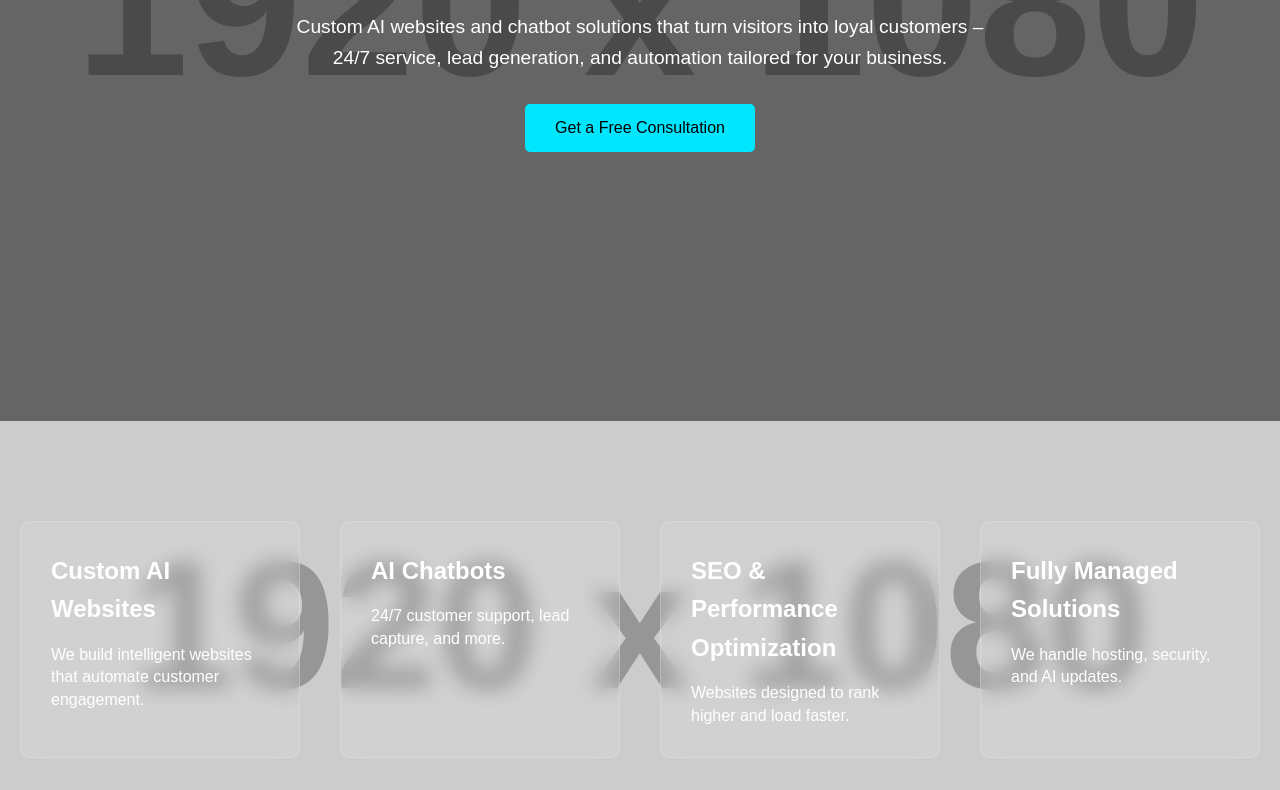
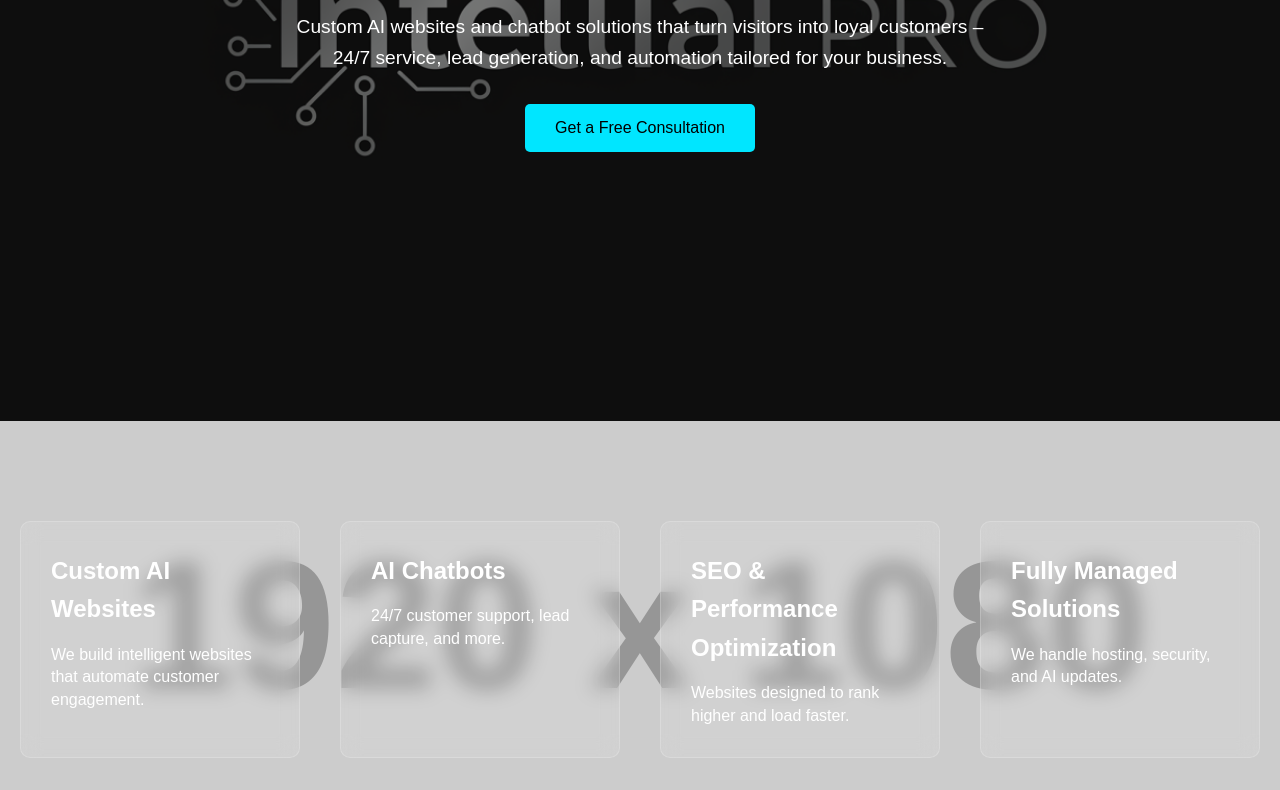
Before and after one commit to Intelliwebchatt/03test, a plain HTML site: page index.html in a window 1280 px wide. Shown: the part 379-1169 px from the top of the page. Drawn offline with Linux system fonts and the light colour scheme; placeholder pictures from the web are drawn by us.

Commit message:
Update index.html

```diff
--- a/index.html
+++ b/index.html
@@ -85,7 +85,7 @@
     /* Hero Section */
     #hero {
       height: 100vh;
-      background: url('https://via.placeholder.com/1920x1080') no-repeat center center/cover;
+      background: url('https://github.com/Intelliwebchatt/03test/blob/main/image_fx_%20-%202025-01-28T224405.993.jpg') no-repeat center center/cover;
       background-attachment: fixed;
       display: flex;
       align-items: center;
```
